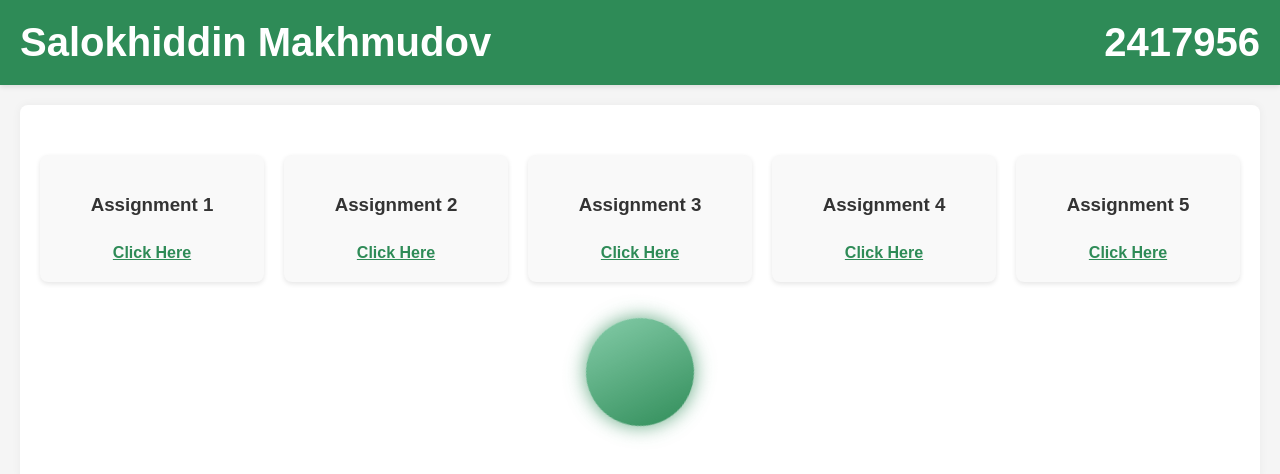
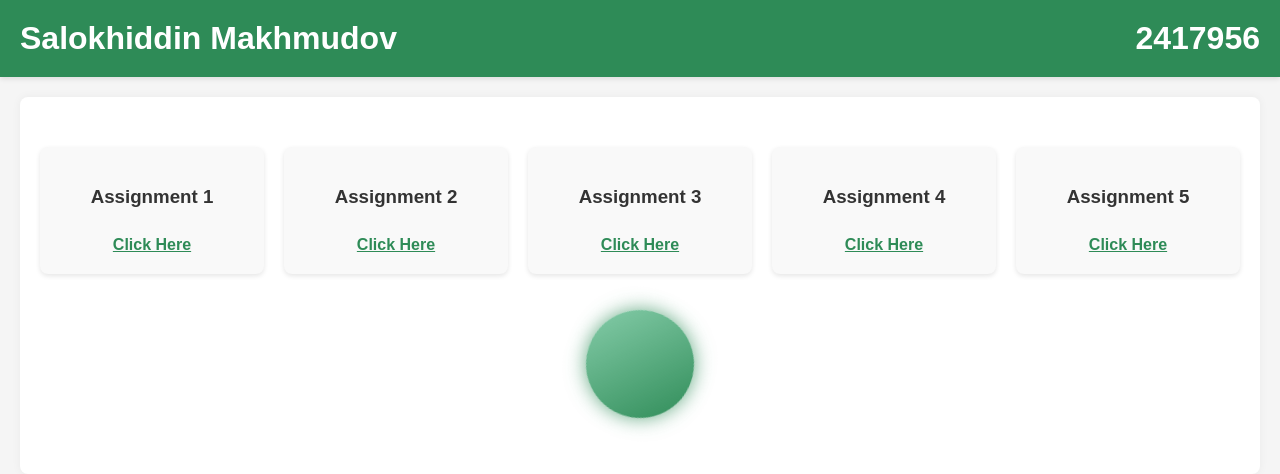
Before and after one commit to makhsalokh/salokh.git.hub.io.dong-a, a plain HTML site: page index.html in a window 1280 px wide. Drawn offline with Linux system fonts and the light colour scheme.

Commit message:
Update index.html

```diff
--- a/index.html
+++ b/index.html
@@ -2,19 +2,18 @@
 <html lang="en">
 <head>
   <meta charset="UTF-8">
-    <meta name="viewport" content="width=device-width, initial-scale=1.0">
+  <meta name="viewport" content="width=device-width, initial-scale=1.0"/>
   <title>Student Portal - Salokhiddin Makhmudov</title>
   <style>
     body {
-            font-family: 'Arial', sans-serif;
+      font-family: Arial, sans-serif;
       margin: 0;
       padding: 0;
       background-color: #f5f5f5;
       color: #333;
     }
-
     .header {
-            background-color: #2e8b57; /* Attractive green color */
+      background-color: #2e8b57;
       color: white;
       padding: 20px;
       display: flex;
@@ -22,17 +21,10 @@
       align-items: center;
       box-shadow: 0 2px 5px rgba(0,0,0,0.1);
     }
-
-        .name {
-            font-size: 2.5rem;
+    .name, .id {
+      font-size: 2rem;
       font-weight: bold;
     }
-
-        .id {
-            font-size: 2.5rem;
-            font-weight: bold;
-        }
-
     .container {
       max-width: 1200px;
       margin: 20px auto;
@@ -41,14 +33,12 @@
       border-radius: 8px;
       box-shadow: 0 0 10px rgba(0,0,0,0.05);
     }
-
     .assignments {
       display: grid;
       grid-template-columns: repeat(auto-fill, minmax(200px, 1fr));
       gap: 20px;
       margin-top: 30px;
     }
-
     .assignment-card {
       background-color: #f9f9f9;
       border-radius: 8px;
@@ -58,25 +48,20 @@
       cursor: pointer;
       box-shadow: 0 2px 5px rgba(0,0,0,0.1);
     }
-
     .assignment-card:hover {
       transform: translateY(-5px);
       box-shadow: 0 5px 15px rgba(0,0,0,0.1);
     }
-
     .click-here {
       color: #2e8b57;
       font-weight: bold;
       text-decoration: underline;
-            cursor: pointer;
+      display: inline-block;
       margin-top: 10px;
-            display: inline-block;
     }
-
     .click-here:hover {
       color: #3ca370;
     }
-
     .animated-element {
       width: 100px;
       height: 100px;
@@ -86,7 +71,6 @@
       animation: pulse 2s infinite alternate;
       box-shadow: 0 0 10px rgba(46, 139, 87, 0.5);
     }
-
     @keyframes pulse {
       0% {
         transform: scale(1) rotate(0deg);
@@ -111,37 +95,30 @@
         <h3>Assignment 1</h3>
         <span class="click-here">Click Here</span>
       </div>
-
       <div class="assignment-card">
         <h3>Assignment 2</h3>
-                <a href="Assigment_2 - Dungeon.txt .pdf" class="click-here">Click Here</a>
+        <a href="Assignment2_Dungeon_Report.pdf" class="click-here" target="_blank">Click Here</a>
       </div>
-
       <div class="assignment-card">
         <h3>Assignment 3</h3>
         <span class="click-here">Click Here</span>
       </div>
-
       <div class="assignment-card">
         <h3>Assignment 4</h3>
         <span class="click-here">Click Here</span>
       </div>
-
       <div class="assignment-card">
         <h3>Assignment 5</h3>
         <span class="click-here">Click Here</span>
       </div>
     </div>
-
     <div class="animated-element"></div>
   </div>
 
   <script>
-        // Add a simple animation when clicking on assignment cards
     document.querySelectorAll('.assignment-card').forEach(card => {
       card.addEventListener('click', function(e) {
-                if (e.target !== this && e.target.className === 'click-here') return;
-
+        if (e.target !== this && e.target.classList.contains('click-here')) return;
         this.style.backgroundColor = '#e8f5e9';
         setTimeout(() => {
           this.style.backgroundColor = '#f9f9f9';
```
Lines whose indentation alone changed are shown as unchanged.
